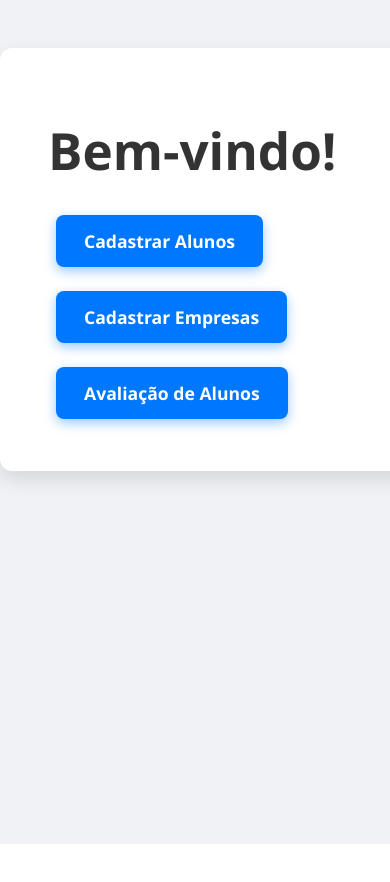
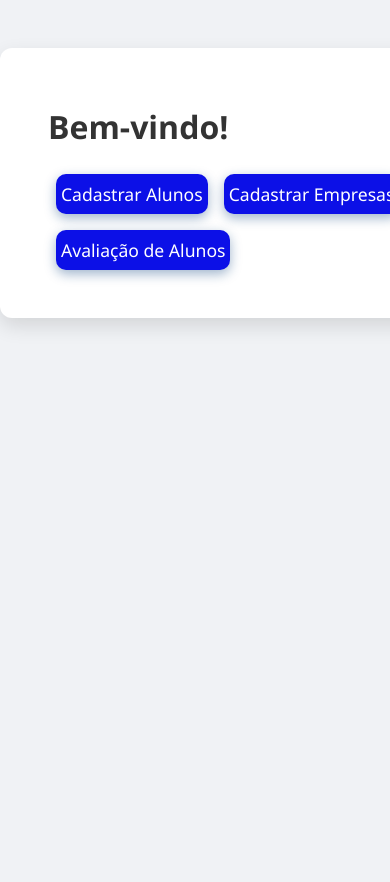
Before and after one commit to Alkhia/PE_4-Esucri, a React (Vite) app in the folder site/: page / in a window 390 px wide. Shown: the top 882 px of the page. Before the commit the page ends 844 px from the top, so only its background shows below. Built offline with nearby package versions, Linux system fonts and the light colour scheme.

Commit message:
alterado display mobile para web

```diff
--- a/site/src/App.css
+++ b/site/src/App.css
@@ -3,7 +3,7 @@ html, body {
   padding: 0;
   height: 100%;
   font-family: 'Segoe UI', Tahoma, Geneva, Verdana, sans-serif;
-  background-color: #f0f2f5;
+  background-color: #ffffff;
   scroll-behavior: smooth;
   overflow-x: hidden;
 }
@@ -23,28 +23,27 @@ html, body {
   padding: 2.5rem 3rem;
   border-radius: 12px;
   box-shadow: 0 8px 20px rgba(0, 0, 0, 0.12);
-  max-width: 600px;
+  max-width: 2040px;
   width: 100%;
   margin: 3rem auto 0 auto;
 }
 
-h1, h2 {
-  color: #333;
-  font-weight: 700;
-  margin-bottom: 1.5rem;
-}
+  h1, h2 {
+    font-size: 2rem;
+  }
+
 
 .btn {
-  margin: 12px 8px;
-  padding: 14px 28px;
+  margin: 8px 8px;
+  padding: 8px 5px;
   font-size: 1.1rem;
-  font-weight: 600;
+  font-weight: 400;
   cursor: pointer;
-  background-color: #0077ff;
-  color: #fff;
+  background-color: #0c10e7;
+  color: #ffffff;
   border: none;
-  border-radius: 8px;
-  box-shadow: 0 4px 12px rgba(0, 119, 255, 0.4);
+  border-radius: 10px;
+  box-shadow: 0 4px 12px rgba(14, 67, 128, 0.4);
   transition: background-color 0.3s ease, box-shadow 0.3s ease;
 }
 
@@ -76,11 +75,12 @@ h1, h2 {
   to { transform: rotate(360deg); }
 }
 
-@media (prefers-reduced-motion: no-preference) {
-  a:nth-of-type(2) .logo {
-    animation: logo-spin infinite 20s linear;
+@media (min-width: 768px) {
+  .app-container {
+    padding: 3rem 4rem;
   }
 }
+
 
 .card {
   background: #fff;
--- a/site/src/CadastroAlunos/cadastroAlunos.css
+++ b/site/src/CadastroAlunos/cadastroAlunos.css
@@ -17,7 +17,7 @@ html, body {
   padding: 2rem 2.5rem;
   margin: 40px auto;
   border-radius: 8px;
-  max-width: 600px;
+  max-width: 100%;
   width: 100%;
   box-shadow: 0 0 10px rgba(0, 0, 0, 0.1);
 }
--- a/site/src/CadastroEmpresas/cadastroEmpresas.css
+++ b/site/src/CadastroEmpresas/cadastroEmpresas.css
@@ -1,10 +1,10 @@
 html, body {
   margin: 0;
-  padding: 20px;
-  min-height: 100vh;
+  padding: 0;
+  min-height: auto;
   font-family: 'Segoe UI', Tahoma, Geneva, Verdana, sans-serif;
   background-color: #f0f2f5;
-  display: flex;
+  display: block;
   justify-content: center;
   align-items: flex-start;
   scroll-behavior: smooth;
@@ -17,8 +17,8 @@ html, body {
   padding: 2rem 2.5rem;
   margin: 40px auto;
   border-radius: 8px;
-  max-width: 600px;
-  width: 100%;
+  max-width: auto;
+  width: auto;
   box-shadow: 0 0 10px rgba(0, 0, 0, 0.1);
 }
 
```
